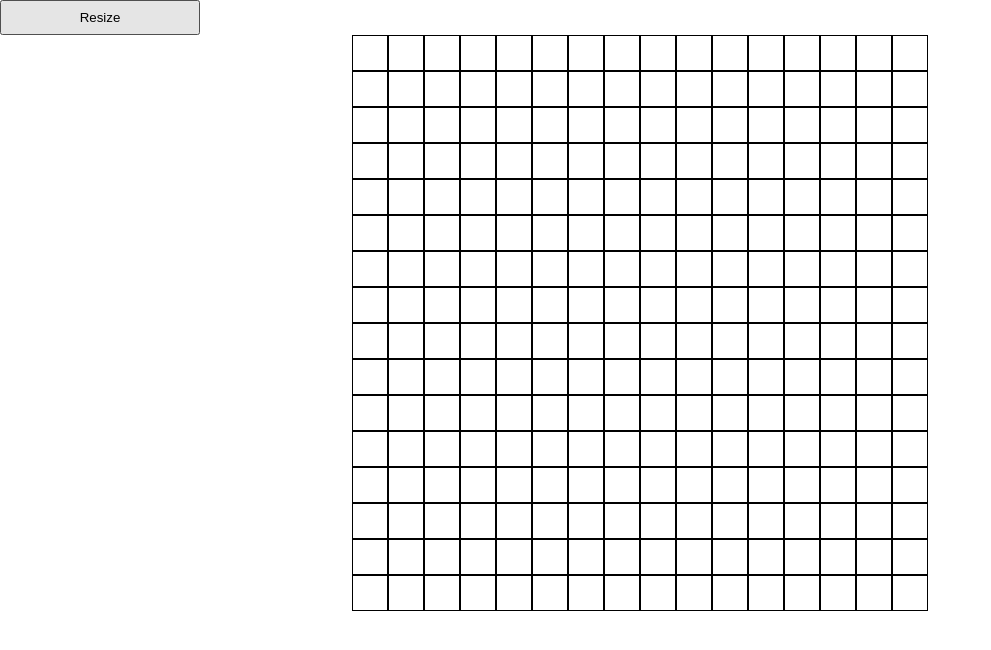
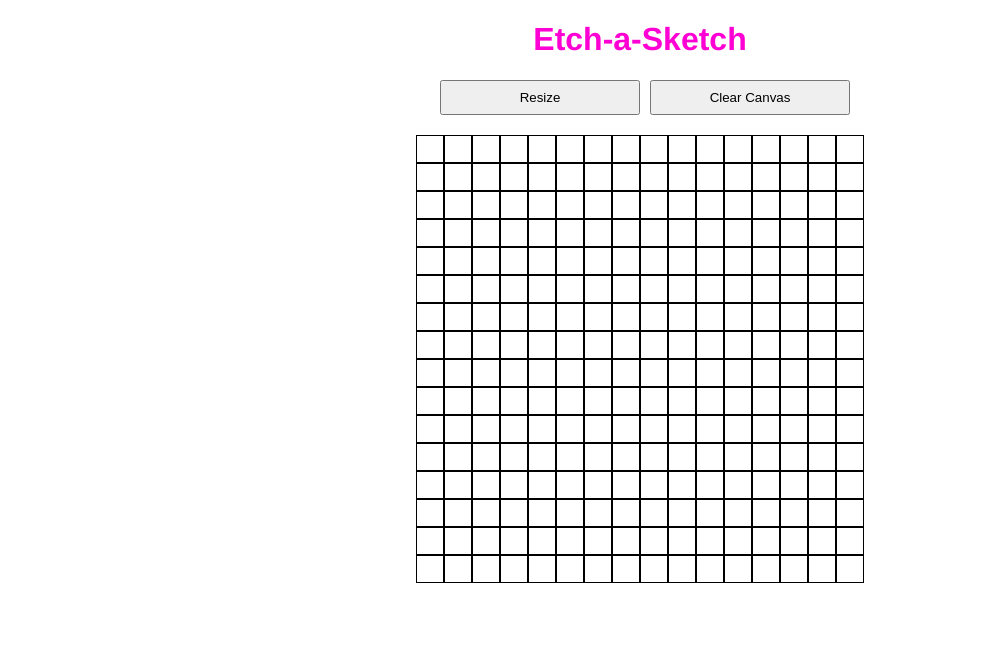
Before and after one commit to arpitneewaliya/Etch-a-Sketch, a plain HTML site: page index.html in a window 1280 px wide. Shown: the whole page, without its empty margins (0-991 px from the left). Drawn offline with Linux system fonts and the light colour scheme.

Commit message:
Add 'Resize' and 'Clear Canvas' buttons
The 'Clear Canvas' button, when clicked, will clear the canvas.
The 'Resize' button asks the user for the dimensions of the grid, but it
does not have a full functionality yet.

```diff
--- a/index.html
+++ b/index.html
@@ -9,8 +9,10 @@
 </head>
 
 <body>
+    <h1 class="heading">Etch-a-Sketch</h1>
     <div id="btnHolder">
         <button id="resize">Resize</button>
+        <button id="clear">Clear Canvas</button>
     </div>
     <div id="canvas">
         <div id="container"></div>
--- a/script.js
+++ b/script.js
@@ -18,11 +18,19 @@ for (let i=1; i<=16; i++) {
     }
 }
 
-let boxes = document.querySelectorAll('.boxes');
-let boxArr = [...boxes];
+let boxes = document.querySelectorAll('.boxes');    // Stores a NodeList
+let boxArr = [...boxes];    // Converts the NodeList into an array
 
 for (const eachBox of boxArr) {
     eachBox.addEventListener('mouseenter', () => {
         eachBox.style.backgroundColor = '#8964fa';
     });
 }
+
+// Clear the drawing canvas.
+let clear = document.querySelector('#clear');
+clear.addEventListener('click', function () {
+    for (const eachBox of boxArr) {
+        eachBox.style.backgroundColor = 'white';
+    }
+});
--- a/style.css
+++ b/style.css
@@ -3,8 +3,8 @@ body {
 }
 
 .boxes {
-    height: 36px;
-    width: 36px;
+    height: 28px;
+    width: 28px;
     border: 1px solid black;
     box-sizing: border-box;
 }
@@ -18,25 +18,33 @@ body {
     flex-direction: column;
     justify-content: center;
     align-items: center;
-    height: 576px;
-    width: 576px;
+    /* height: 448px; */
+    /* width: 448px; */
 }
 
-.btnHolder {
+#btnHolder {
     display: flex;
+    /* flex-direction: column; */
     justify-content: center;
-    align-items: center;
+    /* align-items: center; */
+    margin: 20px;
 }
 
-#resize {
+#resize,
+#clear {
     padding: 8px;
     width: 200px;
-    align-self: center;
+    margin-left: 10px;
 }
 
 #canvas {
     display: flex;
     justify-content: center;
     align-items: center;
+}
 
+.heading {
+    color: #ff00d4;
+    text-align: center;
+    font-family: 'Franklin Gothic Medium', 'Arial Narrow', Arial, sans-serif;
 }
```
